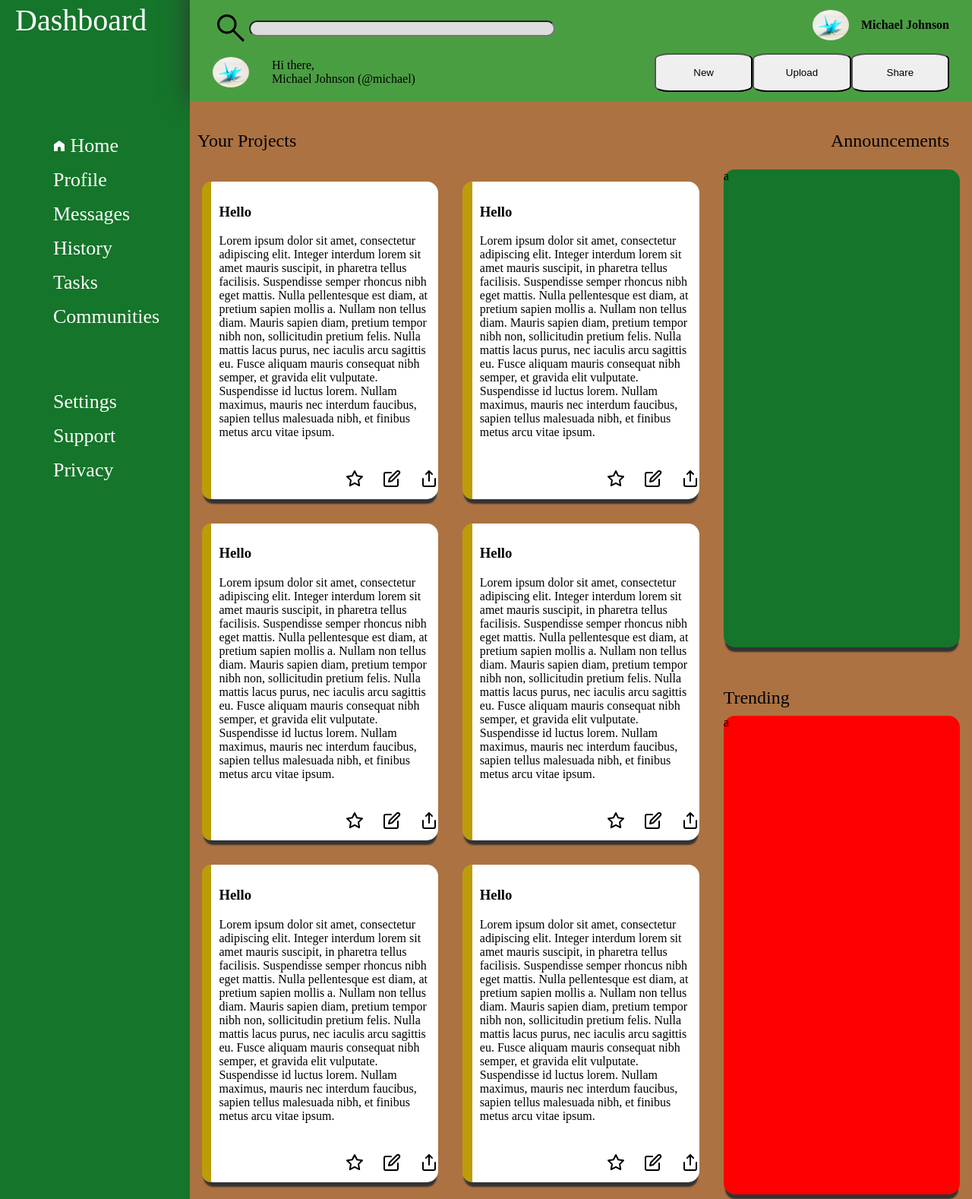
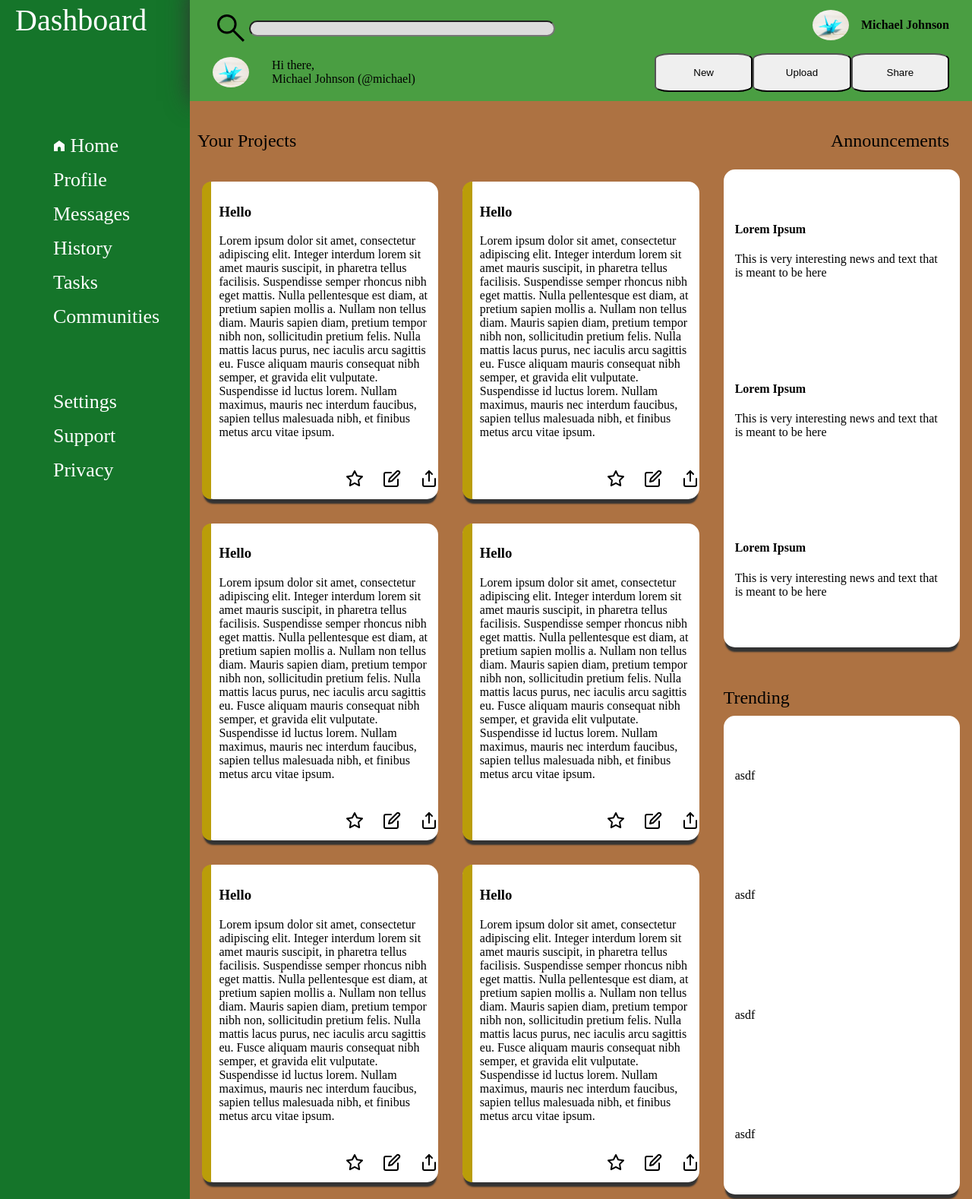
Before and after one commit to Michaelj82/admindashboard, a plain HTML site: page index.html in a window 1280 px wide. Shown: the part 17-1595 px from the top of the page at 76% size. Drawn offline with Linux system fonts and the light colour scheme.

Commit message:
layouts of all items done

```diff
--- a/index.html
+++ b/index.html
@@ -171,13 +171,34 @@
 
             <div id="rightside">
                 <div id="announcements">
-                    a
+                    <div class="news">
+                        <div>
+                            <h4>Lorem Ipsum</h4>
+                            <p>This is very interesting news and text that is meant to be here</p>
+                        </div>
+
+                    </div>
+                    <div class="news">
+                        <div>
+                            <h4>Lorem Ipsum</h4>
+                            <p>This is very interesting news and text that is meant to be here</p>
+                        </div>
+                    </div>
+                    <div class="news">
+                        <div>
+                            <h4>Lorem Ipsum</h4>
+                            <p>This is very interesting news and text that is meant to be here</p>
+                        </div>
+                    </div>
                 </div>
                 <div id="trendheader">
                     Trending
                 </div>
                 <div id="trending">
-                    a
+                    <div class="person">asdf</div>
+                    <div class="person">asdf</div>
+                    <div class="person">asdf</div>
+                    <div class="person">asdf</div>
                 </div>
 
 
--- a/style.css
+++ b/style.css
@@ -263,9 +263,10 @@ body{
 
     height: 100%;
     width: 100%;
-    background-color: #15752a;
+    background-color: white;
     border-radius: 15px;
     box-shadow: 0 8px 2px -2px #333;
+
 
 
 }
@@ -273,6 +274,19 @@ body{
 #content > #rightside > #announcements{
     grid-area: span 1 / span 1;
 
+
+    display: grid;
+    grid-template-rows: 1fr 1fr 1fr;
+
+
+}
+
+#content > #rightside > #announcements > .news{
+    margin: 15px;
+    grid-area: span 1/ span 1;
+
+    display: flex;
+    align-items: center;
 }
 
 #content > #rightside > #trendheader{
@@ -284,6 +298,13 @@ body{
 }
 #content > #rightside > #trending{
     grid-area: span 1/ span 1;
-    background-color: red;
+
+    display: flex;
+    flex-direction: column;
+    justify-content: space-around;
+}
+
+#content > #rightside > #trending > .person{
+    margin: 15px;
 
 }
```
